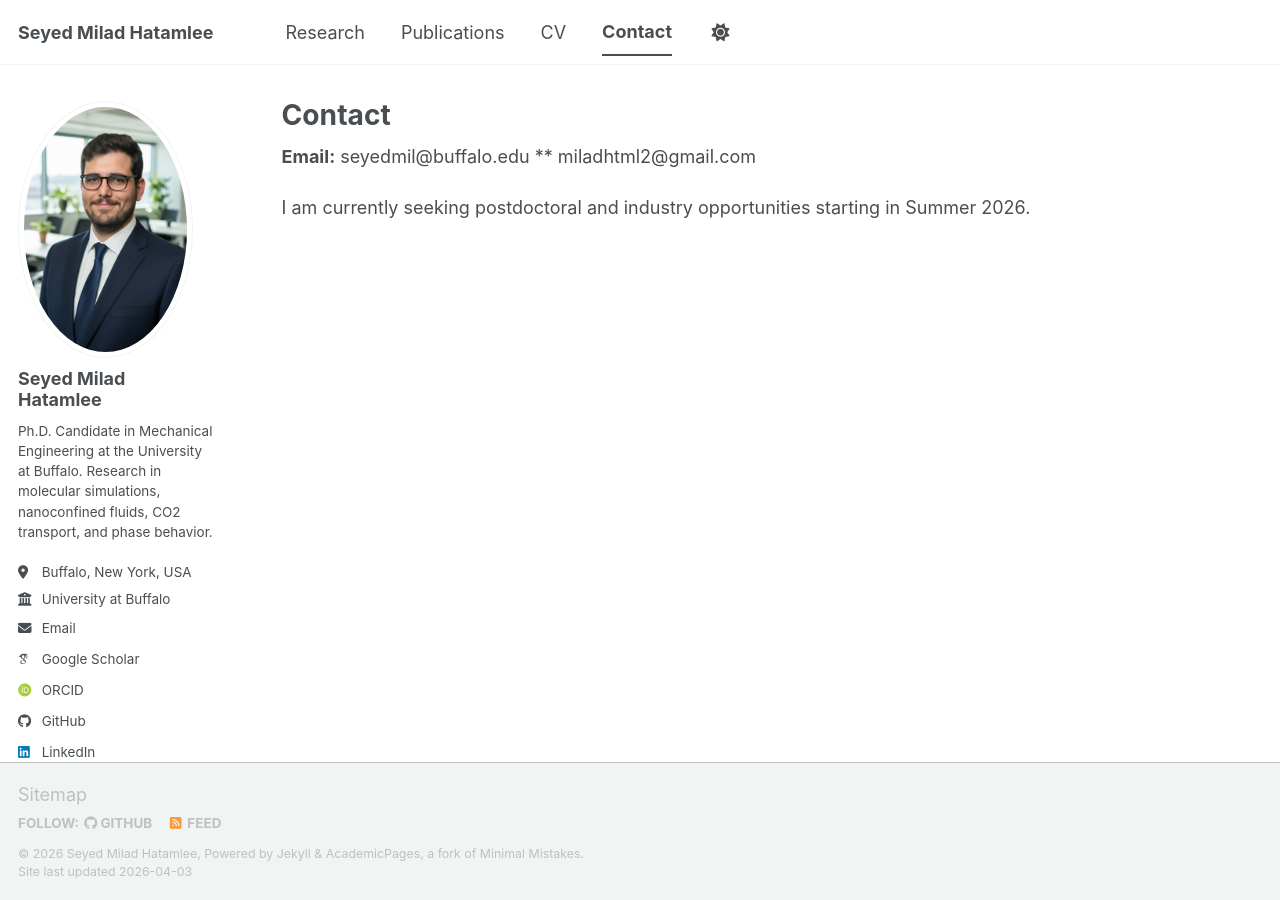
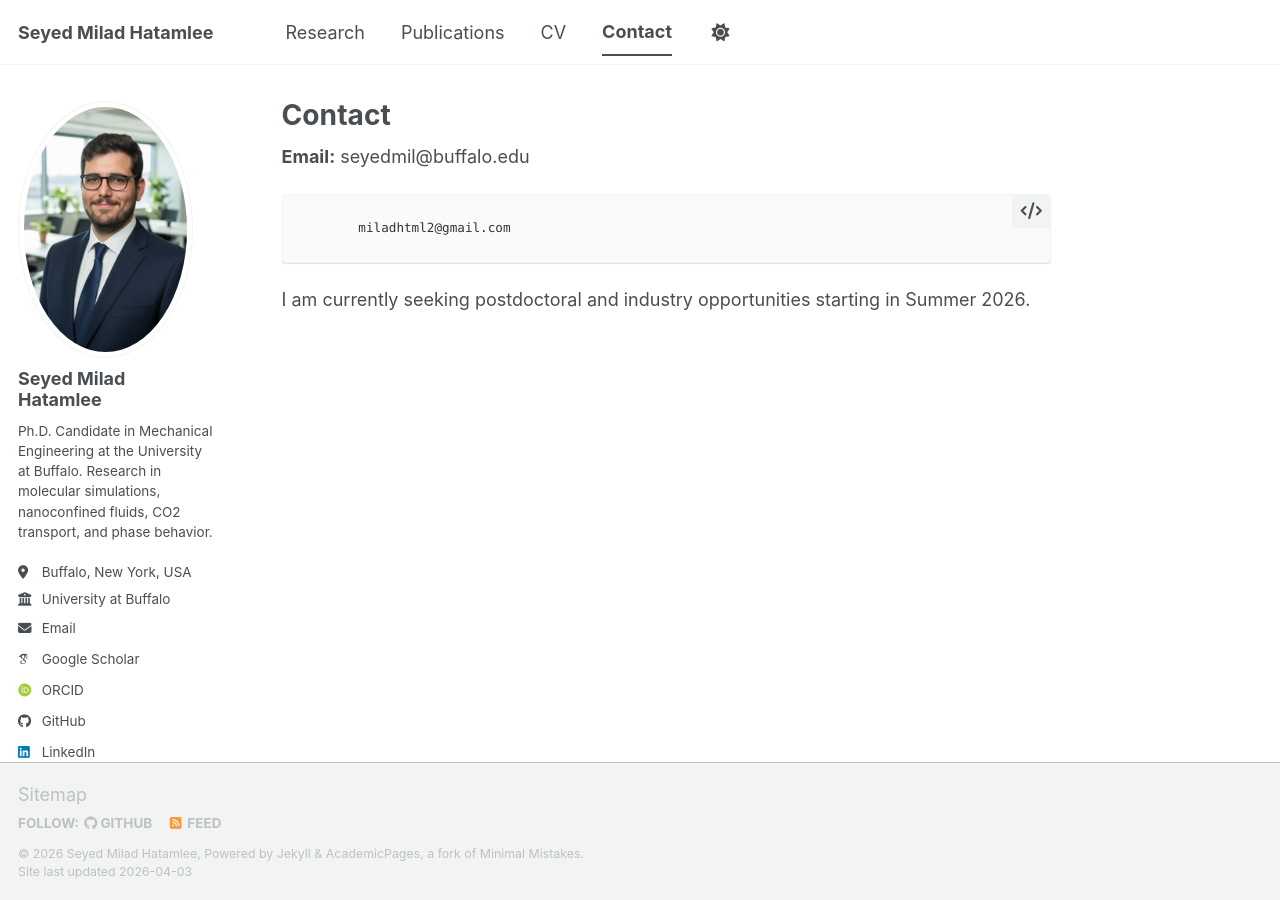
Before and after one commit to miladhtml/miladhatamlee.github.io, a Jekyll site: the page built from _pages/contact.md, in a window 1280 px wide. Built offline with Jekyll 4.4.1, drawn with Linux system fonts in a browser that asks for light colours; some web fonts are replaced; a script bundle is joined from its source files by our own code; library files that are not in the unit come from our copies.

```diff
--- a/_pages/contact.md
+++ b/_pages/contact.md
@@ -5,6 +5,7 @@ permalink: /contact/
 ---
 
 **Email:** seyedmil@buffalo.edu
-        ** miladhtml2@gmail.com
+
+           miladhtml2@gmail.com
 
 I am currently seeking postdoctoral and industry opportunities starting in Summer 2026.
```
